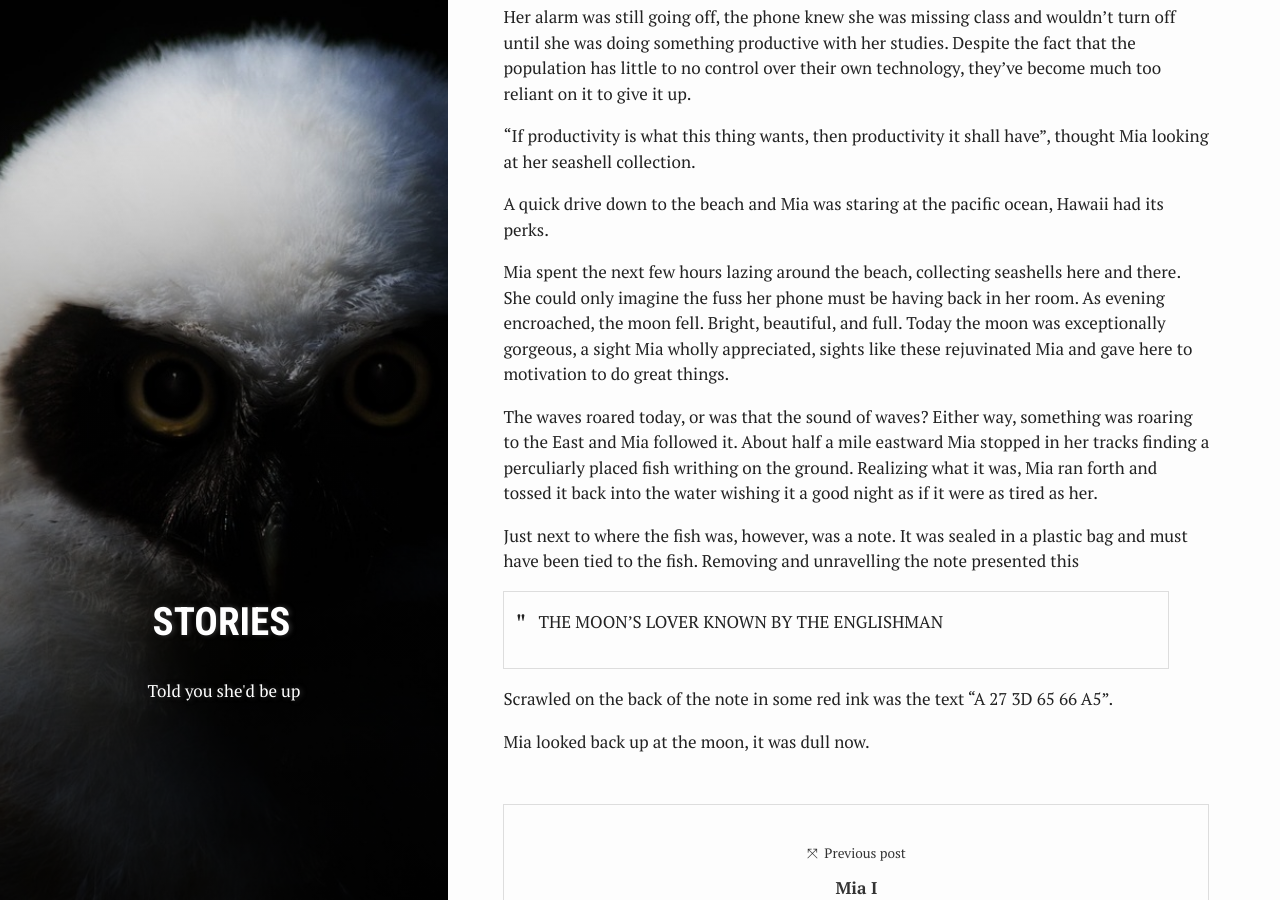
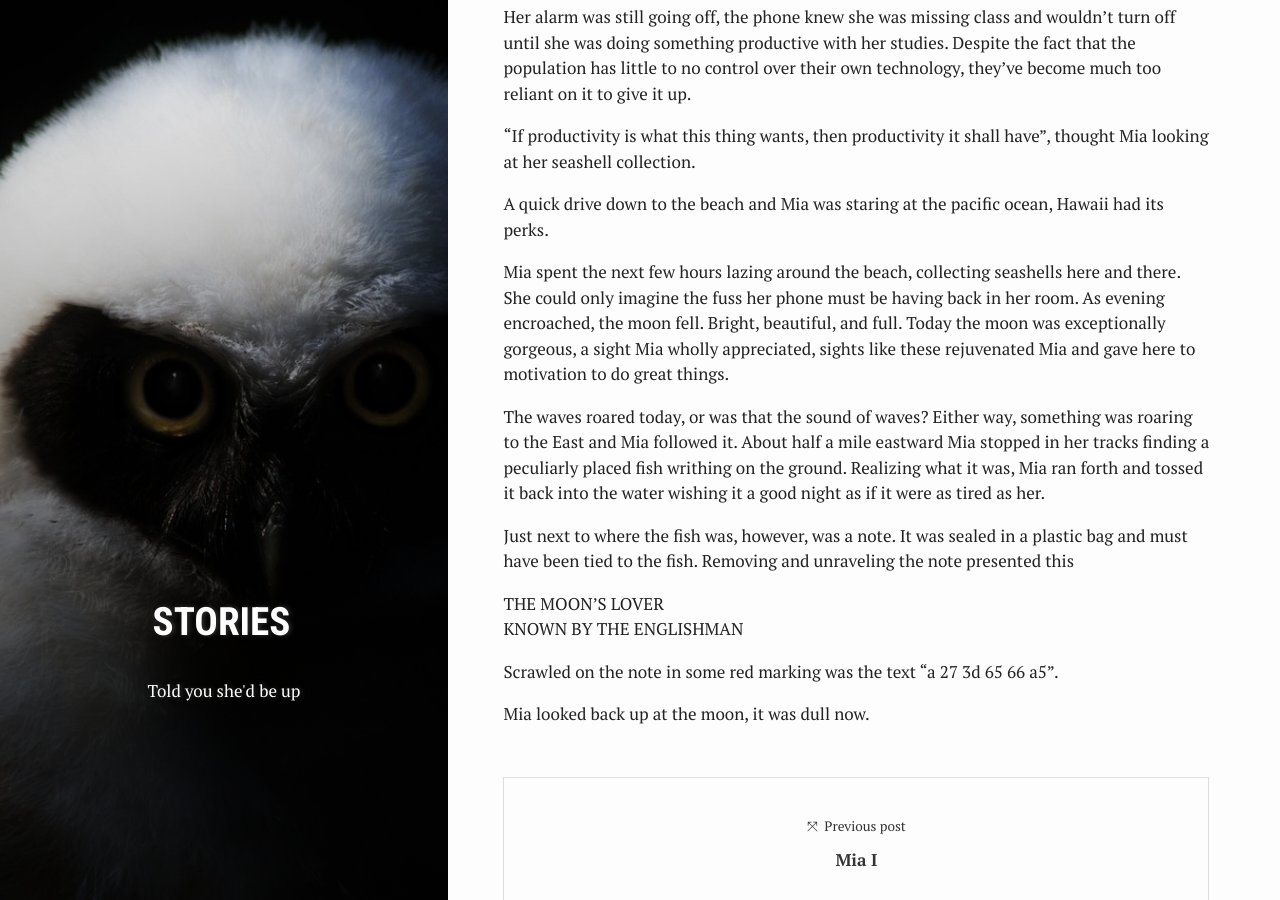
Before and after one commit to rivergillis/rivergillis.github.io, a Jekyll site: the page built from _posts/2017-04-22-mia-ii.md, in a window 1280 px wide and 900 px high, scrolled down 833 px. Built offline with Jekyll 4.4.1, drawn with Linux system fonts in a browser that asks for light colours.

Commit message:
mia ii format update

```diff
--- a/_posts/2017-04-22-mia-ii.md
+++ b/_posts/2017-04-22-mia-ii.md
@@ -31,15 +31,15 @@ Her alarm was still going off, the phone knew she was missing class and wouldn't
 
 A quick drive down to the beach and Mia was staring at the pacific ocean, Hawaii had its perks.
 
-Mia spent the next few hours lazing around the beach, collecting seashells here and there. She could only imagine the fuss her phone must be having back in her room. As evening encroached, the moon fell. Bright, beautiful, and full. Today the moon was exceptionally gorgeous, a sight Mia wholly appreciated, sights like these rejuvinated Mia and gave here to motivation to do great things.
+Mia spent the next few hours lazing around the beach, collecting seashells here and there. She could only imagine the fuss her phone must be having back in her room. As evening encroached, the moon fell. Bright, beautiful, and full. Today the moon was exceptionally gorgeous, a sight Mia wholly appreciated, sights like these rejuvenated Mia and gave here to motivation to do great things.
 
-The waves roared today, or was that the sound of waves? Either way, something was roaring to the East and Mia followed it. About half a mile eastward Mia stopped in her tracks finding a perculiarly placed fish writhing on the ground. Realizing what it was, Mia ran forth and tossed it back into the water wishing it a good night as if it were as tired as her.
+The waves roared today, or was that the sound of waves? Either way, something was roaring to the East and Mia followed it. About half a mile eastward Mia stopped in her tracks finding a peculiarly placed fish writhing on the ground. Realizing what it was, Mia ran forth and tossed it back into the water wishing it a good night as if it were as tired as her.
 
-Just next to where the fish was, however, was a note. It was sealed in a plastic bag and must have been tied to the fish. Removing and unravelling the note presented this
+Just next to where the fish was, however, was a note. It was sealed in a plastic bag and must have been tied to the fish. Removing and unraveling the note presented this
 
-> THE MOON'S LOVER
-> KNOWN BY THE ENGLISHMAN
+THE MOON'S LOVER
+KNOWN BY THE ENGLISHMAN
 
-Scrawled on the back of the note in some red ink was the text "A 27 3D 65 66 A5".
+Scrawled on the note in some red marking was the text "a 27 3d 65 66 a5".
 
 Mia looked back up at the moon, it was dull now.
```
